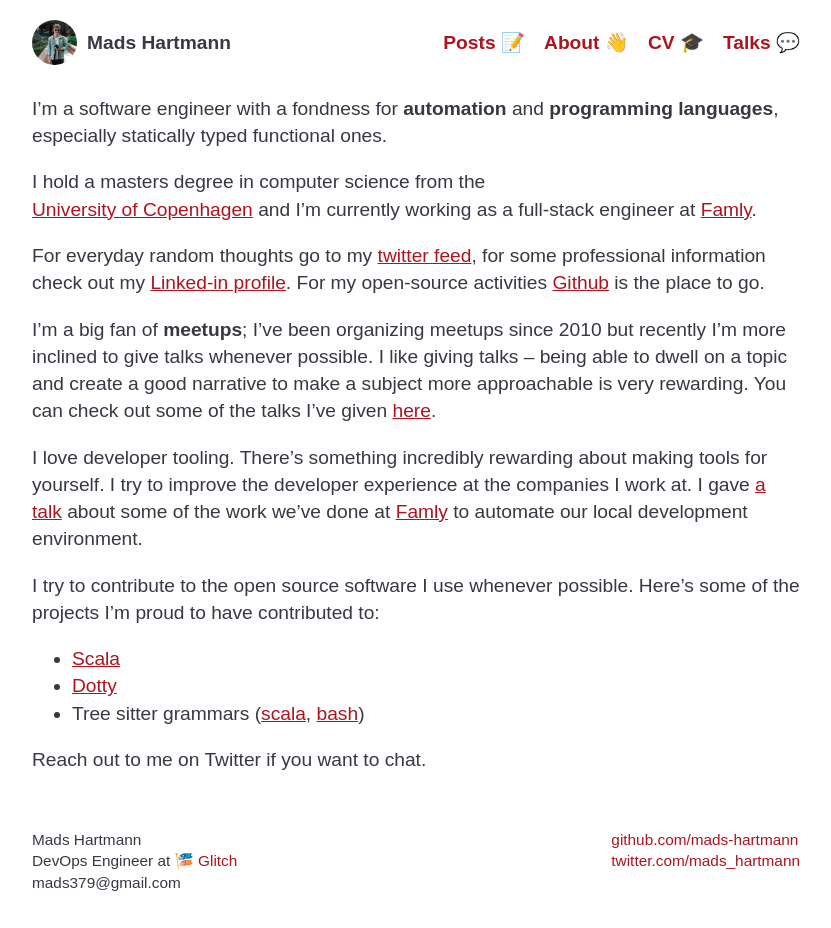
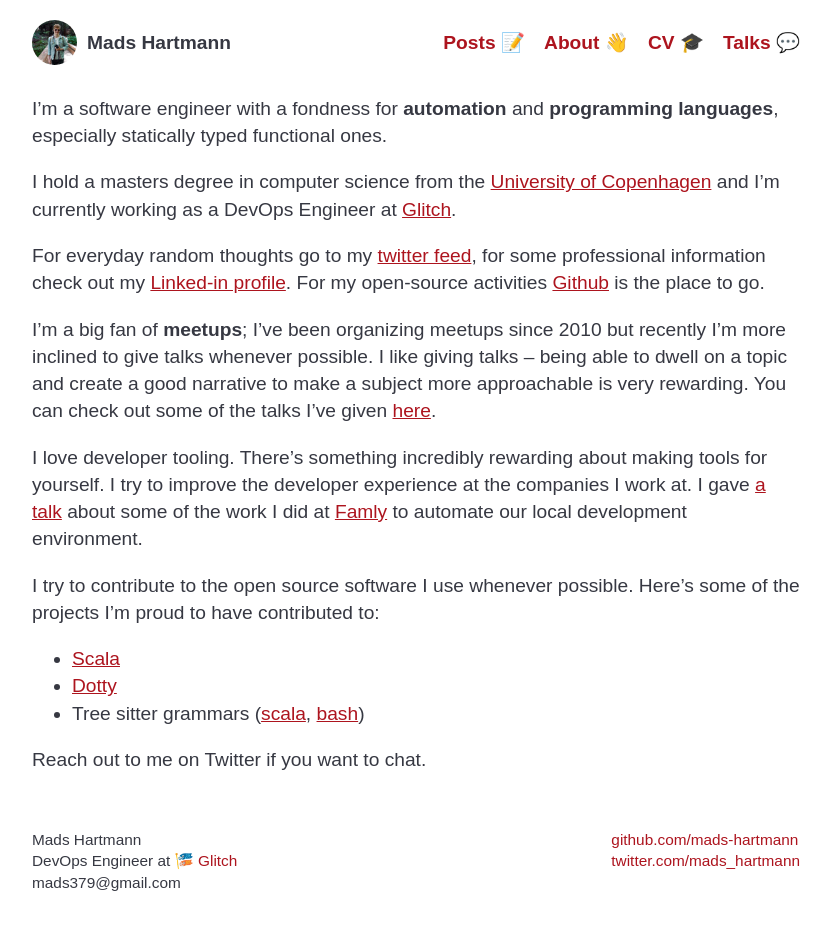
Before and after one commit to mads-hartmann/blog.mads-hartmann.com, a Jekyll site: the page built from about/index.md, in a window 1280 px wide. Shown: the whole page, without its empty margins (224-1055 px from the left). Built offline with Jekyll 4.4.1, drawn with Linux system fonts in a browser that asks for light colours; some web fonts are replaced.

Commit message:
Add things I had overlooked in b70ff43c2c4f2d36e10b130d972741f4050eb3cd

```diff
--- a/about/index.md
+++ b/about/index.md
@@ -3,30 +3,17 @@ layout: default
 title: Mads Hartmann - About
 ---
 
-I'm a software engineer with a fondness for **automation** and
-**programming languages**, especially statically typed functional ones.
+I'm a software engineer with a fondness for **automation** and **programming languages**, especially statically typed functional ones.
 
-I hold a masters degree in computer science from the
-[University of Copenhagen][diku] and I'm currently working as a full-stack
-engineer at [Famly][famly].
+I hold a masters degree in computer science from the [University of Copenhagen][diku] and I'm currently working as a DevOps Engineer at [Glitch].
 
-For everyday random thoughts go to my [twitter feed][twitter], for some
-professional information check out my [Linked-in profile][linkedin].
-For my open-source activities [Github][github] is the place to go.
+For everyday random thoughts go to my [twitter feed][twitter], for some professional information check out my [Linked-in profile][linkedin]. For my open-source activities [Github][github] is the place to go.
 
-I'm a big fan of **meetups**; I've been organizing meetups since 2010 but
-recently I'm more inclined to give talks whenever possible. I like giving talks --
-being able to dwell on a topic and create a good narrative to make a subject
-more approachable is very rewarding. You can check out some of the talks I've
-given [here][talks].
+I'm a big fan of **meetups**; I've been organizing meetups since 2010 but recently I'm more inclined to give talks whenever possible. I like giving talks -- being able to dwell on a topic and create a good narrative to make a subject more approachable is very rewarding. You can check out some of the talks I've given [here][talks].
 
-I love developer tooling. There's something incredibly rewarding about making
-tools for yourself. I try to improve the developer experience at the
-companies I work at. I gave [a talk][automating-dev-envs-talk] about some of the
-work we've done at [Famly][famly] to automate our local development environment.
+I love developer tooling. There's something incredibly rewarding about making tools for yourself. I try to improve the developer experience at the companies I work at. I gave [a talk][automating-dev-envs-talk] about some of the work I did at [Famly][famly] to automate our local development environment.
 
-I try to contribute to the open source software I use whenever possible. Here's
-some of the projects I'm proud to have contributed to:
+I try to contribute to the open source software I use whenever possible. Here's some of the projects I'm proud to have contributed to:
 
 - [Scala][scala]
 - [Dotty][dotty]
@@ -36,6 +23,7 @@ Reach out to me on Twitter if you want to chat.
 
 [diku]: http://www.diku.dk/english/
 [famly]: https://famly.co/?skip-geo-ip=1
+[Glitch]: https://glitch.com
 [twitter]: https://www.twitter.com/mads_hartmann
 [linkedin]: https://www.linkedin.com/pub/mads-hartmann-jensen/12/857/528
 [github]: https://github.com/mads-hartmann
```
Also changed, not shown: cv/index.md (+5 -2 lines).
